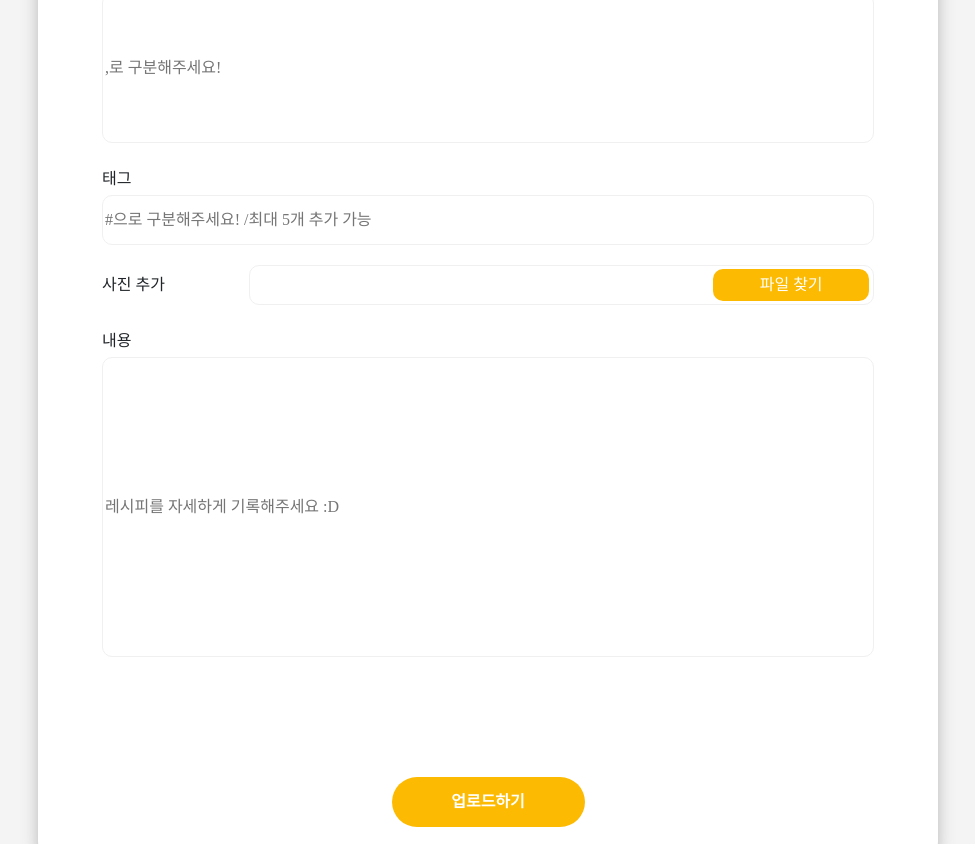
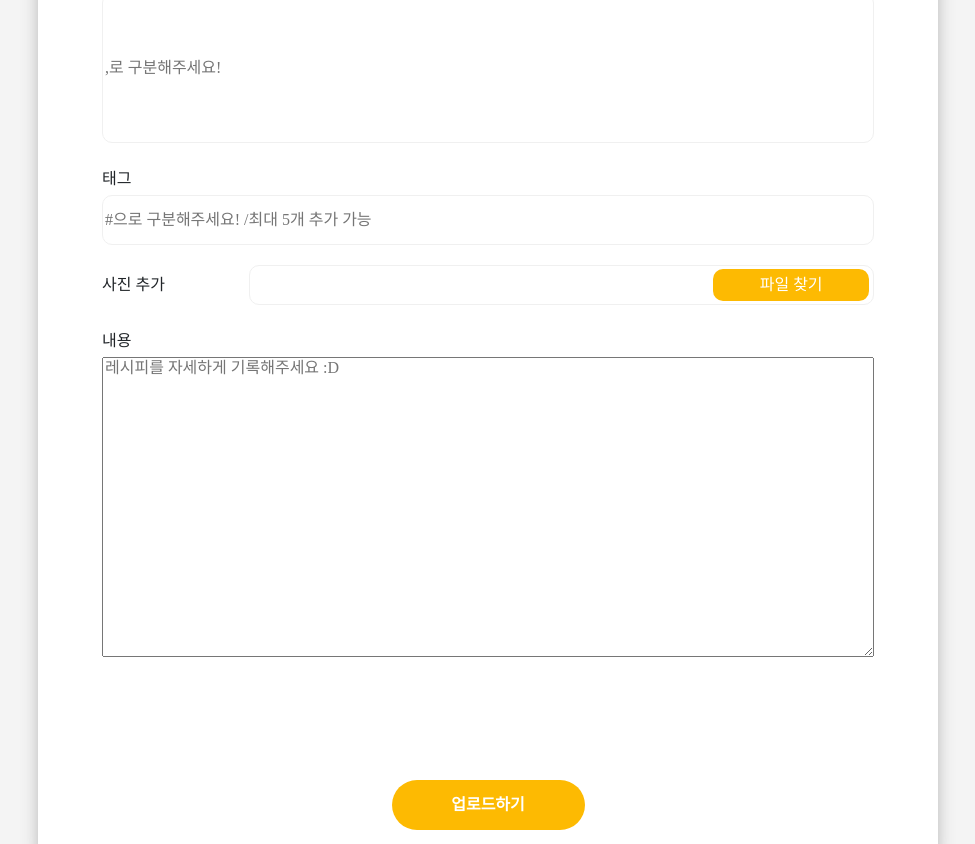
Before and after one commit to HyeL99/naenaeng-academy, a React (Create React App) app: page /upload in a window 1280 px wide. Shown: the part 408-1252 px from the top of the page, without its empty margins (152-1127 px from the left). Built offline with nearby package versions, Linux system fonts and the light colour scheme; a web font is replaced by a local one.

Commit message:
d.220802

```diff
--- a/src/components/UploadCard.js
+++ b/src/components/UploadCard.js
@@ -1,10 +1,11 @@
 import React from 'react'
+import { Link } from 'react-router-dom'
 import '../css/uploadPage.css'
 
 const UploadCard = () => {
   return (
     <div className='inner flex alnStr fWrap jusSpaBet' id='uploadPage'>
-      <button className='close'>X</button>
+      <Link to={`/`}><button className='close'>X</button></Link>
       <h2>레시피 업로드</h2>
       <div className="recipeTitle flex jusSpaBet alnCen">
         <h3>레시피 제목</h3>
@@ -43,7 +44,8 @@ const UploadCard = () => {
       </div>
       <div className="recipeText">
         <h3>내용</h3>
-        <input type="text" placeholder='레시피를 자세하게 기록해주세요 :D'/>
+        <textarea name="" id="" placeholder='레시피를 자세하게 기록해주세요 :D'></textarea>
+        {/* <input type="text" placeholder='레시피를 자세하게 기록해주세요 :D'/> */}
       </div>
       <button className="recipeUpload">업로드하기</button>
     </div>
--- a/src/css/uploadPage.css
+++ b/src/css/uploadPage.css
@@ -119,7 +119,7 @@
 #uploadPage .recipeText{
     width:100%;
 }
-#uploadPage .recipeText input{
+#uploadPage .recipeText textarea{
     width: 100%;
     height: 300px;
 }
```
